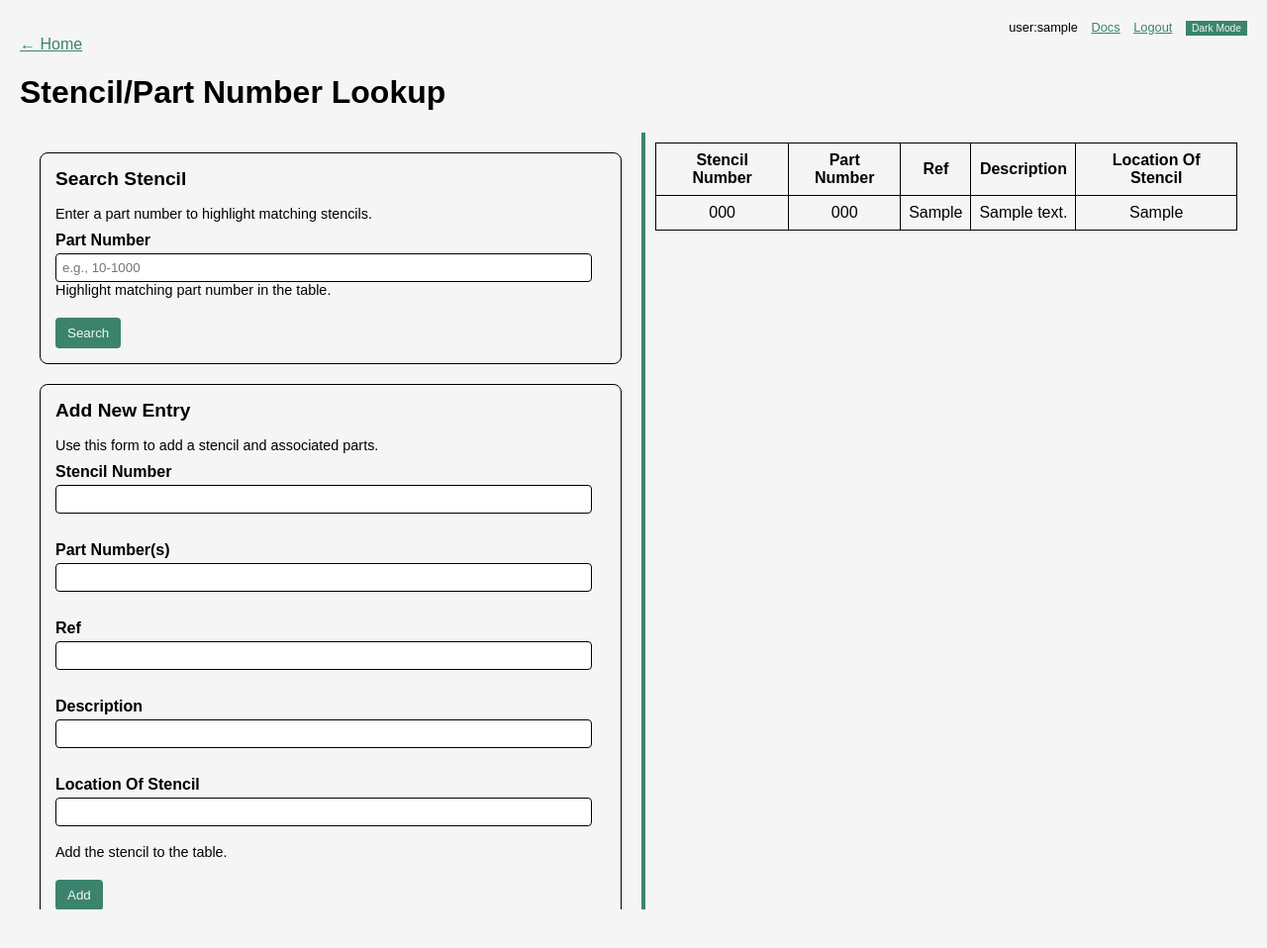
After one commit to ThomasSchwartz18/SPCApp, a Flask app: page /rework in a window 1280 px wide. The commit adds this page. Shown: the top 958 px of the page at 99% size. Run offline with Flask 3, Linux system fonts and the light colour scheme; the visitor is signed in with stand-in values (Sample User, id 1); data comes from the database, SQL or seed files in the repository; tables that the repository leaves empty hold one stand-in row (values such as "Sample post").

Commit message:
Add Rework stencil lookup tool

```diff
--- a/run.py
+++ b/run.py
@@ -89,6 +89,16 @@ def init_db():
         )
     ''')
     conn.execute('''
+        CREATE TABLE IF NOT EXISTS stencils (
+            id INTEGER PRIMARY KEY AUTOINCREMENT,
+            stencil_number TEXT,
+            part_number TEXT,
+            ref TEXT,
+            description TEXT,
+            location_of_stencil TEXT
+        )
+    ''')
+    conn.execute('''
         CREATE TABLE IF NOT EXISTS aoi_reports (
             id INTEGER PRIMARY KEY AUTOINCREMENT,
             report_date TEXT NOT NULL,
@@ -169,6 +179,21 @@ def has_permission(feature: str) -> bool:
     if row['is_admin'] or row['c_suite']:
         return True
     return bool(row['allowed'])
+
+
+def is_admin_user() -> bool:
+    user = session.get('user')
+    if not user:
+        return False
+    conn = get_db()
+    try:
+        row = conn.execute(
+            'SELECT is_admin, c_suite FROM users WHERE username = ?',
+            (user,),
+        ).fetchone()
+    finally:
+        conn.close()
+    return bool(row and (row['is_admin'] or row['c_suite']))
 
 
 @app.context_processor
@@ -482,6 +507,62 @@ def delete_part_marking(row_id):
         return jsonify(success=True)
     except Exception as e:
         return jsonify(error=str(e)), 500
+
+
+@app.route('/rework', methods=['GET', 'POST'])
+@login_required
+def rework():
+    conn = get_db()
+    if request.method == 'POST':
+        stencil_number = request.form.get('stencil_number')
+        part_number = request.form.get('part_number')
+        ref = request.form.get('ref')
+        description = request.form.get('description')
+        location = request.form.get('location_of_stencil')
+        conn.execute(
+            'INSERT INTO stencils (stencil_number, part_number, ref, description, location_of_stencil) VALUES (?,?,?,?,?)',
+            (stencil_number, part_number, ref, description, location),
+        )
+        conn.commit()
+    rows = conn.execute('SELECT * FROM stencils ORDER BY id').fetchall()
+    conn.close()
+    return render_template('rework.html', stencils=rows)
+
+
+@app.route('/rework/<int:row_id>', methods=['PUT'])
+@login_required
+def update_stencil(row_id):
+    if not is_admin_user():
+        return jsonify(error='Forbidden'), 403
+    data = request.json or {}
+    field = data.get('field')
+    value = data.get('value', '')
+    allowed = {
+        'stencil_number',
+        'part_number',
+        'ref',
+        'description',
+        'location_of_stencil',
+    }
+    if field not in allowed:
+        return jsonify(error='Invalid field'), 400
+    conn = get_db()
+    conn.execute(f'UPDATE stencils SET {field} = ? WHERE id = ?', (value, row_id))
+    conn.commit()
+    conn.close()
+    return jsonify(success=True)
+
+
+@app.route('/rework/<int:row_id>', methods=['DELETE'])
+@login_required
+def delete_stencil(row_id):
+    if not is_admin_user():
+        return jsonify(error='Forbidden'), 403
+    conn = get_db()
+    conn.execute('DELETE FROM stencils WHERE id = ?', (row_id,))
+    conn.commit()
+    conn.close()
+    return jsonify(success=True)
 
 @app.route('/aoi', methods=['GET', 'POST'])
 @login_required
--- a/static/css/style.css
+++ b/static/css/style.css
@@ -97,9 +97,9 @@ a { color: var(--color-accent); }
 
 /* Analysis split-screen */
 #container { display:flex; height:80vh; margin-top:20px; }
-#analysis-actions, #markings-actions, #aoi-actions { flex:1; padding:20px; overflow:auto; }
+#analysis-actions, #markings-actions, #aoi-actions, #stencil-actions { flex:1; padding:20px; overflow:auto; }
 #divider { width:4px; background:var(--color-accent); cursor:col-resize; }
-#moat-table, #markings-table, #aoi-table { flex:1; padding:10px; overflow:auto; }
+#moat-table, #markings-table, #aoi-table, #stencil-table { flex:1; padding:10px; overflow:auto; }
 table { width:100%; border-collapse:collapse; }
 th, td { border:1px solid var(--color-black); padding:8px; text-align:center; }
 table thead th {
--- a/static/js/editable.js
+++ b/static/js/editable.js
@@ -3,6 +3,8 @@ window.addEventListener('DOMContentLoaded', () => {
   if (!isAdmin) return;
 
   document.querySelectorAll('table.editable').forEach(table => {
+    const updateUrl = table.dataset.updateUrl;
+    const fields = (table.dataset.fields || '').split(',').map(f => f.trim());
     table.addEventListener('dblclick', e => {
       const cell = e.target.closest('td');
       if (!cell || cell.querySelector('input') || cell.classList.contains('no-edit')) return;
@@ -20,14 +22,13 @@ window.addEventListener('DOMContentLoaded', () => {
         cell.textContent = value;
         const row = cell.parentElement;
         const id = row.dataset.id;
-        const fields = ['verified_markings','manufacturer','mfg_number2','mfg_number1','part_number'];
         const field = fields[cell.cellIndex];
-        if (!id || !field) {
+        if (!id || !field || !updateUrl) {
           cell.textContent = original;
           return;
         }
         try {
-          const resp = await fetch(`/part-markings/${id}`, {
+          const resp = await fetch(`${updateUrl}/${id}`, {
             method: 'PUT',
             headers: { 'Content-Type': 'application/json' },
             body: JSON.stringify({ field, value })
--- /dev/null
+++ b/static/js/stencil_lookup.js
@@ -0,0 +1,53 @@
+document.addEventListener('DOMContentLoaded', () => {
+  const searchInput = document.getElementById('search-part-number');
+  const searchBtn = document.getElementById('search-btn');
+  const table = document.querySelector('#stencil-table table');
+
+  function runSearch() {
+    const term = searchInput.value.trim();
+    if (!term) return;
+    const rows = document.querySelectorAll('#stencil-table tbody tr');
+    let first = null;
+    rows.forEach(row => {
+      row.classList.remove('highlight');
+      const cell = row.querySelector('.part-number');
+      if (cell) {
+        const parts = cell.textContent.split(',').map(p => p.trim());
+        if (parts.includes(term)) {
+          row.classList.add('highlight');
+          if (!first) first = row;
+        }
+      }
+    });
+    if (first) {
+      first.scrollIntoView({ behavior: 'smooth', block: 'center' });
+    }
+  }
+
+  searchBtn.addEventListener('click', runSearch);
+  searchInput.addEventListener('keypress', e => {
+    if (e.key === 'Enter') {
+      e.preventDefault();
+      runSearch();
+    }
+  });
+
+  if (table) {
+    const updateUrl = table.dataset.updateUrl;
+    table.addEventListener('click', async e => {
+      if (!e.target.classList.contains('delete-row')) return;
+      const row = e.target.closest('tr');
+      const id = row.dataset.id;
+      if (!id || !confirm('Delete this entry?')) return;
+      try {
+        const resp = await fetch(`${updateUrl}/${id}`, { method: 'DELETE' });
+        const data = await resp.json();
+        if (data.success) {
+          row.remove();
+        }
+      } catch (err) {
+        console.error(err);
+      }
+    });
+  }
+});
--- a/templates/home.html
+++ b/templates/home.html
@@ -52,5 +52,9 @@
       <p>Statistical Controls (<i>in progress</i>)</p>
     </div>
     {% endif %}
+    <div class="widget" onclick="location.href='/rework'">
+      <h2>Rework</h2>
+      <p>Stencil and part lookup tools</p>
+    </div>
   </div>
 {% endblock %}
--- a/templates/part_markings.html
+++ b/templates/part_markings.html
@@ -57,7 +57,7 @@
     </div>
     <div id="divider"></div>
     <div id="markings-table">
-      <table class="editable">
+      <table class="editable" data-update-url="/part-markings" data-fields="verified_markings,manufacturer,mfg_number2,mfg_number1,part_number">
         <thead>
           <tr>
             <th>Verified Markings</th>
--- /dev/null
+++ b/templates/rework.html
@@ -0,0 +1,77 @@
+{% extends 'base.html' %}
+{% block title %}Rework - Stencil Lookup{% endblock %}
+{% block head_extra %}
+  <script src="/static/js/stencil_lookup.js" defer></script>
+{% endblock %}
+{% block content %}
+  <a href="/">← Home</a>
+  <h1>Stencil/Part Number Lookup</h1>
+  <div id="container">
+    <div id="stencil-actions">
+      <div class="action-panel">
+        <div class="action-card">
+          <h2>Search Stencil</h2>
+          <p class="desc">Enter a part number to highlight matching stencils.</p>
+          <label for="search-part-number">Part Number</label>
+          <input type="text" id="search-part-number" placeholder="e.g., 10-1000" aria-label="Part number to search" title="Part number to locate">
+          <p class="field-desc">Highlight matching part number in the table.</p>
+          <button id="search-btn" type="button" title="Highlight matching part number">Search</button>
+        </div>
+        <div class="action-card">
+          <h2>Add New Entry</h2>
+          <p class="desc">Use this form to add a stencil and associated parts.</p>
+          <form method="post">
+            <label>Stencil Number
+              <input type="text" name="stencil_number" required title="Stencil number">
+            </label><br>
+            <label>Part Number(s)
+              <input type="text" name="part_number" required title="Comma separated part numbers">
+            </label><br>
+            <label>Ref
+              <input type="text" name="ref" title="Reference designator">
+            </label><br>
+            <label>Description
+              <input type="text" name="description" title="Description">
+            </label><br>
+            <label>Location Of Stencil
+              <input type="text" name="location_of_stencil" title="Location of stencil">
+            </label><br>
+            <p class="field-desc">Add the stencil to the table.</p>
+            <button type="submit" title="Add new stencil">Add</button>
+          </form>
+        </div>
+      </div>
+    </div>
+    <div id="divider"></div>
+    <div id="stencil-table">
+      <table class="editable" data-update-url="/rework" data-fields="stencil_number,part_number,ref,description,location_of_stencil">
+        <thead>
+          <tr>
+            <th>Stencil Number</th>
+            <th>Part Number</th>
+            <th>Ref</th>
+            <th>Description</th>
+            <th>Location Of Stencil</th>
+            {% if is_admin %}
+            <th>Actions</th>
+            {% endif %}
+          </tr>
+        </thead>
+        <tbody>
+          {% for row in stencils %}
+          <tr data-id="{{ row['id'] }}">
+            <td>{{ row['stencil_number'] }}</td>
+            <td class="part-number">{{ row['part_number'] }}</td>
+            <td>{{ row['ref'] }}</td>
+            <td>{{ row['description'] }}</td>
+            <td>{{ row['location_of_stencil'] }}</td>
+            {% if is_admin %}
+            <td class="no-edit"><button type="button" class="delete-row" title="Delete row">Delete</button></td>
+            {% endif %}
+          </tr>
+          {% endfor %}
+        </tbody>
+      </table>
+    </div>
+  </div>
+{% endblock %}
```
